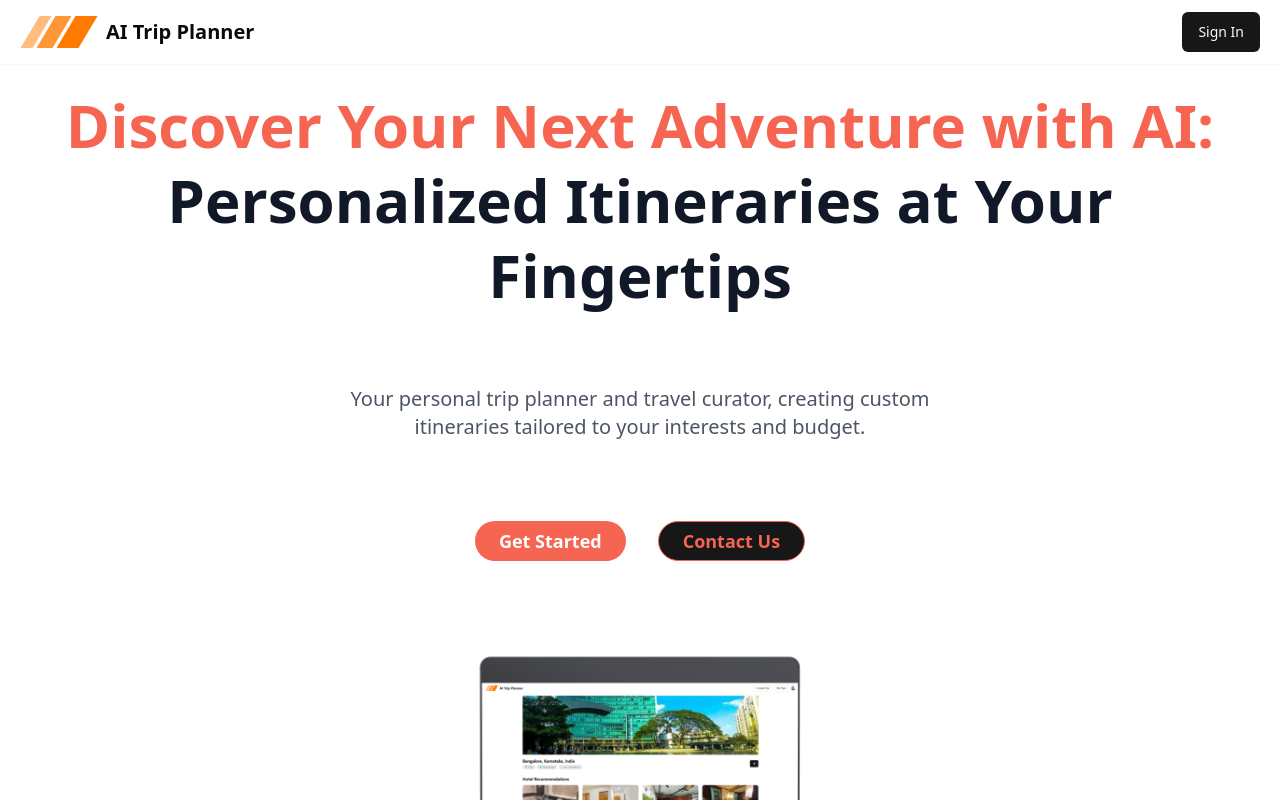
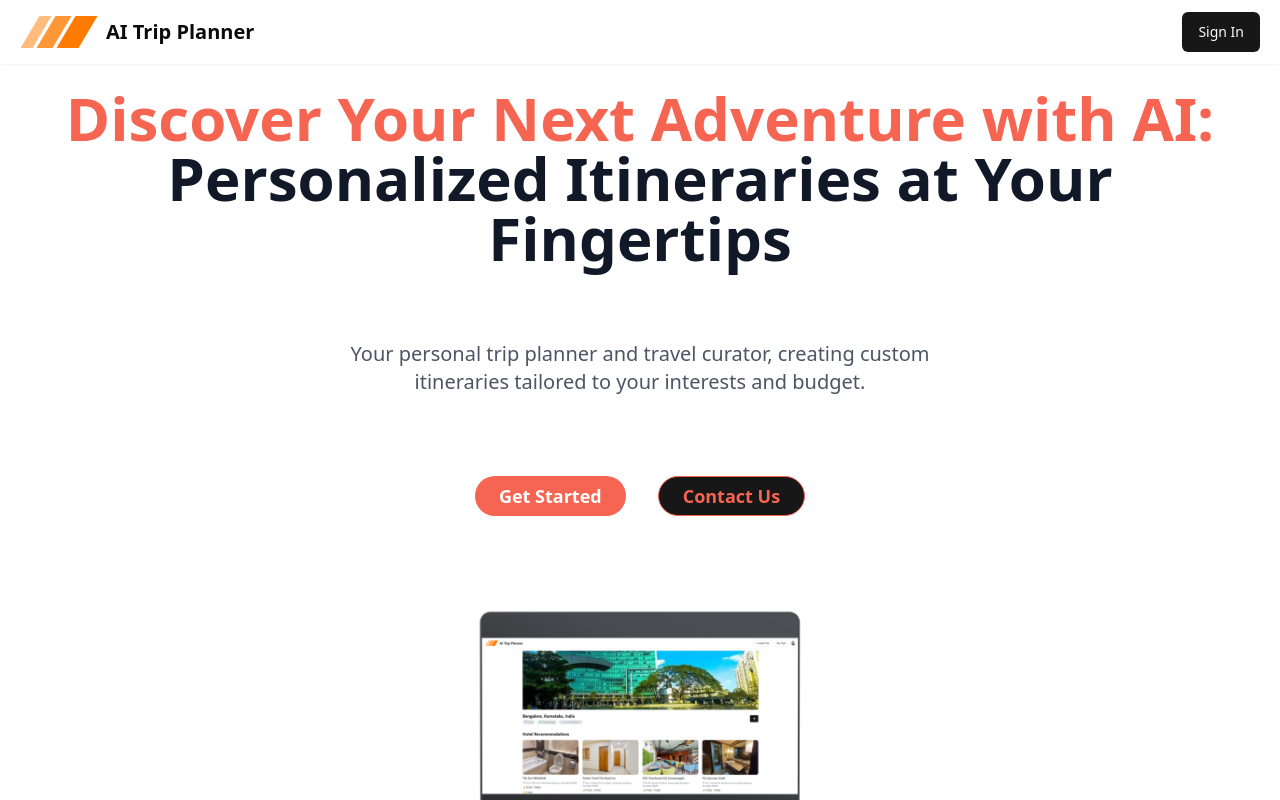
Before and after one commit to yashr04/ai-trip-planner, a React (Vite) app: page / in a window 1280 px wide. Shown: the top 800 px of the page. Built offline with nearby package versions, Linux system fonts and the light colour scheme; no server answers.

Commit message:
Update Hero.jsx

```diff
--- a/src/components/custom/Hero.jsx
+++ b/src/components/custom/Hero.jsx
@@ -1,3 +1,228 @@
+// import React, { useState } from 'react';
+// import { Button } from '../ui/button';
+// import { useNavigate } from 'react-router-dom';
+// import {
+//   Dialog,
+//   DialogContent,
+//   DialogDescription,
+//   DialogHeader,
+// } from "@/components/ui/dialog";
+// import { googleLogout, useGoogleLogin } from '@react-oauth/google';
+// import { FcGoogle } from "react-icons/fc";
+// import { FaLinkedin } from 'react-icons/fa';
+// import axios from 'axios';
+// import emailjs from 'emailjs-com';
+
+// function Hero() {
+//   const [openDialog, setOpenDialog] = useState(false);
+//   const [form, setForm] = useState({ name: '', email: '', message: '' });
+//   const [formStatus, setFormStatus] = useState('');
+//   const navigate = useNavigate();
+//   const user = JSON.parse(localStorage.getItem('user'));
+
+//   const login = useGoogleLogin({
+//     onSuccess: (tokenInfo) => {
+//       console.log(tokenInfo);
+//       GetUserProfile(tokenInfo);
+//     },
+//     onError: (error) => console.log(error),
+//   });
+
+//   const GetUserProfile = (tokenInfo) => {
+//     axios.get(`https://www.googleapis.com/oauth2/v1/userinfo?access_token=${tokenInfo?.access_token}`, {
+//       headers: {
+//         Authorization: `Bearer ${tokenInfo?.access_token}`,
+//         Accept: 'application/json',
+//       },
+//     }).then((resp) => {
+//       console.log(resp);
+//       localStorage.setItem('user', JSON.stringify(resp.data));
+//       setOpenDialog(false);
+//       navigate('/create-trip');
+//       window.location.reload(); // Reload the page after navigation
+//     }).catch((error) => {
+//       console.error("Error fetching user profile:", error);
+//     });
+//   };
+
+//   const handleGetStarted = () => {
+//     if (user) {
+//       navigate('/create-trip');
+//       window.location.reload(); // Reload the page after navigation
+//     } else {
+//       setOpenDialog(true);
+//     }
+//   };
+
+//   const handleContactUs = () => {
+//     document.getElementById('contact-us').scrollIntoView({ behavior: 'smooth' });
+//   };
+
+//   const handleChange = (e) => {
+//     const { name, value } = e.target;
+//     setForm((prevForm) => ({
+//       ...prevForm,
+//       [name]: value,
+//     }));
+//   };
+
+//   const handleSubmit = (e) => {
+//     e.preventDefault();
+//     emailjs.send(
+//       'service_ytpum7e',
+//       'template_9xhyiw6',
+//       form,
+//       'ZlDpykL44eK7EiXRx'
+//     ).then((result) => {
+//       setFormStatus('Message sent successfully!');
+//       setForm({ name: '', email: '', message: '' });
+//     }, (error) => {
+//       setFormStatus('Failed to send message. Please try again later.');
+//       console.error('EmailJS Error:', error);
+//     });
+//   };
+
+//   return (
+//     <>
+//       <div className="relative flex flex-col items-center mx-auto gap-12 py-6 px-4 max-w-screen-xl">
+//         <h1 className="font-extrabold text-6xl text-center leading-tight text-gray-900 mb-6">
+//           <span className="text-[#f56551]">Discover Your Next Adventure with AI:</span><br />
+//           Personalized Itineraries at Your Fingertips
+//         </h1>
+//         <p className="text-xl text-gray-600 text-center max-w-2xl mb-8">
+//           Your personal trip planner and travel curator, creating custom itineraries tailored to your interests and budget.
+//         </p>
+//         <div className="flex flex-col items-center md:flex-row md:gap-8">
+//           <Button
+//             onClick={handleGetStarted}
+//             className="px-6 py-3 text-lg font-semibold text-white bg-[#f56551] rounded-full hover:bg-[#e25744] transition-transform transform hover:scale-105 mb-4 md:mb-0"
+//           >
+//             Get Started
+//           </Button>
+//           <Button
+//             onClick={handleContactUs}
+//             className="px-6 py-3 text-lg font-semibold text-[#f56551] border border-[#f56551] rounded-full hover:bg-[#f56551] hover:text-white transition-transform transform hover:scale-105"
+//           >
+//             Contact Us
+//           </Button>
+//         </div>
+//         <img src='/landing.png' alt="Landing Illustration" className='w-full max-w-md mt-10' />
+//         <div className="flex flex-wrap justify-center gap-8 mt-10">
+//           <div className="text-center max-w-xs">
+//             <img src="/picture1.png" alt="Picture 1" className="w-16 h-16 mx-auto mb-4" />
+//             <h3 className="font-bold text-lg">AI-Powered Planning</h3>
+//             <p className="text-gray-600">Get personalized itineraries crafted by our advanced AI algorithms.</p>
+//           </div>
+//           <div className="text-center max-w-xs">
+//             <img src="/picture2.png" alt="Picture 2" className="w-26 h-16 mx-auto mb-4" />
+//             <h3 className="font-bold text-lg">Budget-Friendly Options</h3>
+//             <p className="text-gray-600">Find the best deals and budget-friendly travel plans.</p>
+//           </div>
+//         </div>
+//         <div className="mt-10 max-w-screen-md mx-auto">
+//           <h2 className="font-bold text-3xl text-center mb-4">Watch How It Works</h2>
+//           <div className="relative w-full h-0" style={{ paddingBottom: '56.25%' }}>
+//             <iframe
+//               className="absolute top-0 left-0 w-full h-full"
+//               src="https://www.youtube.com/embed/"
+//               title="YouTube video player"
+//               frameBorder="0"
+//               allow="accelerometer; autoplay; clipboard-write; encrypted-media; gyroscope; picture-in-picture"
+//               allowFullScreen
+//             />
+//           </div>
+//         </div>
+//         <Dialog open={openDialog} onOpenChange={setOpenDialog}>
+//           <DialogContent>
+//             <DialogHeader>
+//               <DialogDescription>
+//                 <h2 className="font-bold text-lg text-center">Sign In with Google</h2>
+//                 <p className="text-center mb-4">Sign In to the app with Google authentication securely</p>
+//                 <Button
+//                   onClick={login}
+//                   className="w-full flex gap-4 items-center justify-center bg-orange-700 text-white py-3 rounded-full hover:bg-orange-900 transition"
+//                 >
+//                   <FcGoogle className="h-7 w-7" /> Sign In with Google
+//                 </Button>
+//               </DialogDescription>
+//             </DialogHeader>
+//           </DialogContent>
+//         </Dialog>
+//       </div>
+
+//       <div id="contact-us" className="relative flex flex-col items-center mx-auto gap-8 py-16 px-4 max-w-screen-md bg-gray-100 mt-16 rounded-lg shadow-lg">
+//         <h2 className="font-bold text-3xl text-center mb-6">Contact Us</h2>
+//         <form className="w-full max-w-lg" onSubmit={handleSubmit}>
+//           <div className="mb-4">
+//             <label className="block text-gray-700 text-sm font-bold mb-2" htmlFor="name">
+//               Name
+//             </label>
+//             <input
+//               className="shadow appearance-none border rounded w-full py-2 px-3 text-gray-700 leading-tight focus:outline-none focus:shadow-outline"
+//               id="name"
+//               name="name"
+//               type="text"
+//               placeholder="Your name"
+//               value={form.name}
+//               onChange={handleChange}
+//             />
+//           </div>
+//           <div className="mb-4">
+//             <label className="block text-gray-700 text-sm font-bold mb-2" htmlFor="email">
+//               Email
+//             </label>
+//             <input
+//               className="shadow appearance-none border rounded w-full py-2 px-3 text-gray-700 leading-tight focus:outline-none focus:shadow-outline"
+//               id="email"
+//               name="email"
+//               type="email"
+//               placeholder="Your email"
+//               value={form.email}
+//               onChange={handleChange}
+//             />
+//           </div>
+//           <div className="mb-6">
+//             <label className="block text-gray-700 text-sm font-bold mb-2" htmlFor="message">
+//               Message
+//             </label>
+//             <textarea
+//               className="shadow appearance-none border rounded w-full py-2 px-3 text-gray-700 leading-tight focus:outline-none focus:shadow-outline"
+//               id="message"
+//               name="message"
+//               rows="5"
+//               placeholder="Your message"
+//               value={form.message}
+//               onChange={handleChange}
+//             ></textarea>
+//           </div>
+//           <div className="flex items-center justify-between">
+//             <Button
+//               type="submit"
+//               className="px-6 py-3 text-lg font-semibold text-white bg-[#f56551] rounded-full hover:bg-[#e25744] transition-transform transform hover:scale-105"
+//             >
+//               Send Message
+//             </Button>
+//             <a href="https://www.linkedin.com/in/yashraj04/" target="_blank" rel="noopener noreferrer">
+//           <FaLinkedin className="text-4xl text-[#0072b1] hover:text-[#005682] transition" />
+//         </a>
+//           </div>
+//           {formStatus && <p className="mt-4 text-center text-sm text-red-500">{formStatus}</p>}
+//         </form>
+//       </div>
+//       <div className="flex justify-center mt-10">
+//       </div>
+//     </>
+//   );
+// }
+
+// export default Hero;
+
+
+
+
+
+
+
 import React, { useState } from 'react';
 import { Button } from '../ui/button';
 import { useNavigate } from 'react-router-dom';
@@ -85,11 +310,11 @@ function Hero() {
   return (
     <>
       <div className="relative flex flex-col items-center mx-auto gap-12 py-6 px-4 max-w-screen-xl">
-        <h1 className="font-extrabold text-6xl text-center leading-tight text-gray-900 mb-6">
+        <h1 className="font-extrabold text-4xl md:text-6xl text-center leading-tight text-gray-900 mb-6">
           <span className="text-[#f56551]">Discover Your Next Adventure with AI:</span><br />
           Personalized Itineraries at Your Fingertips
         </h1>
-        <p className="text-xl text-gray-600 text-center max-w-2xl mb-8">
+        <p className="text-lg md:text-xl text-gray-600 text-center max-w-2xl mb-8">
           Your personal trip planner and travel curator, creating custom itineraries tailored to your interests and budget.
         </p>
         <div className="flex flex-col items-center md:flex-row md:gap-8">
@@ -120,7 +345,7 @@ function Hero() {
           </div>
         </div>
         <div className="mt-10 max-w-screen-md mx-auto">
-          <h2 className="font-bold text-3xl text-center mb-4">Watch How It Works</h2>
+          <h2 className="font-bold text-2xl md:text-3xl text-center mb-4">Watch How It Works</h2>
           <div className="relative w-full h-0" style={{ paddingBottom: '56.25%' }}>
             <iframe
               className="absolute top-0 left-0 w-full h-full"
@@ -151,7 +376,7 @@ function Hero() {
       </div>
 
       <div id="contact-us" className="relative flex flex-col items-center mx-auto gap-8 py-16 px-4 max-w-screen-md bg-gray-100 mt-16 rounded-lg shadow-lg">
-        <h2 className="font-bold text-3xl text-center mb-6">Contact Us</h2>
+        <h2 className="font-bold text-2xl md:text-3xl text-center mb-6">Contact Us</h2>
         <form className="w-full max-w-lg" onSubmit={handleSubmit}>
           <div className="mb-4">
             <label className="block text-gray-700 text-sm font-bold mb-2" htmlFor="name">
@@ -203,8 +428,8 @@ function Hero() {
               Send Message
             </Button>
             <a href="https://www.linkedin.com/in/yashraj04/" target="_blank" rel="noopener noreferrer">
-          <FaLinkedin className="text-4xl text-[#0072b1] hover:text-[#005682] transition" />
-        </a>
+              <FaLinkedin className="text-4xl text-[#0072b1] hover:text-[#005682] transition" />
+            </a>
           </div>
           {formStatus && <p className="mt-4 text-center text-sm text-red-500">{formStatus}</p>}
         </form>
```
